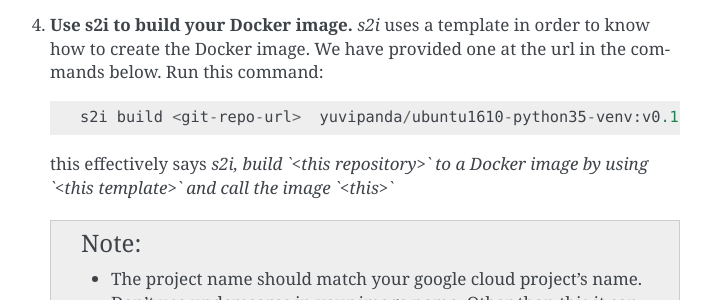
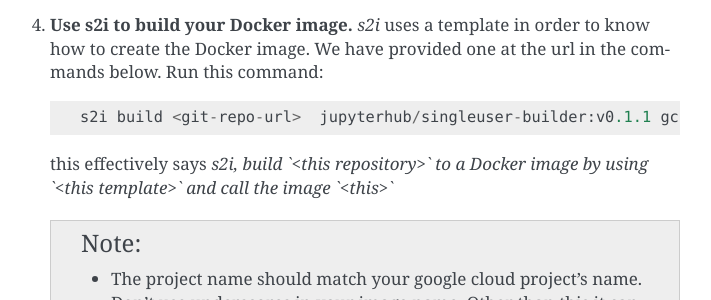
Before and after one commit to jupyterhub/zero-to-jupyterhub-k8s, a Sphinx documentation site: the page built from doc/source/extending.rst, in a window 1280 px wide and 900 px high, scrolled down 2206 px. Shown: the part 152-452 px from the top of the window, without its empty margins (400-1111 px from the left). Built offline with Sphinx 7.4.7, drawn with Linux system fonts in a browser that asks for light colours.

Commit message:
Specify new builder to use when building with s2i

```diff
--- a/doc/source/extending.rst
+++ b/doc/source/extending.rst
@@ -105,7 +105,7 @@ configure JupyterHub to build off of this image.
    know how to create the Docker image. We have provided one at the url in the
    commands below. Run this command::
 
-       s2i build <git-repo-url>  yuvipanda/ubuntu1610-python35-venv:v0.1 gcr.io/<project-name>/<name-of-image>:<tag>
+       s2i build <git-repo-url>  jupyterhub/singleuser-builder:v0.1.1 gcr.io/<project-name>/<name-of-image>:<tag>
 
    this effectively says *s2i, build `<this repository>` to a Docker image by
    using `<this template>` and call the image `<this>`*
```
